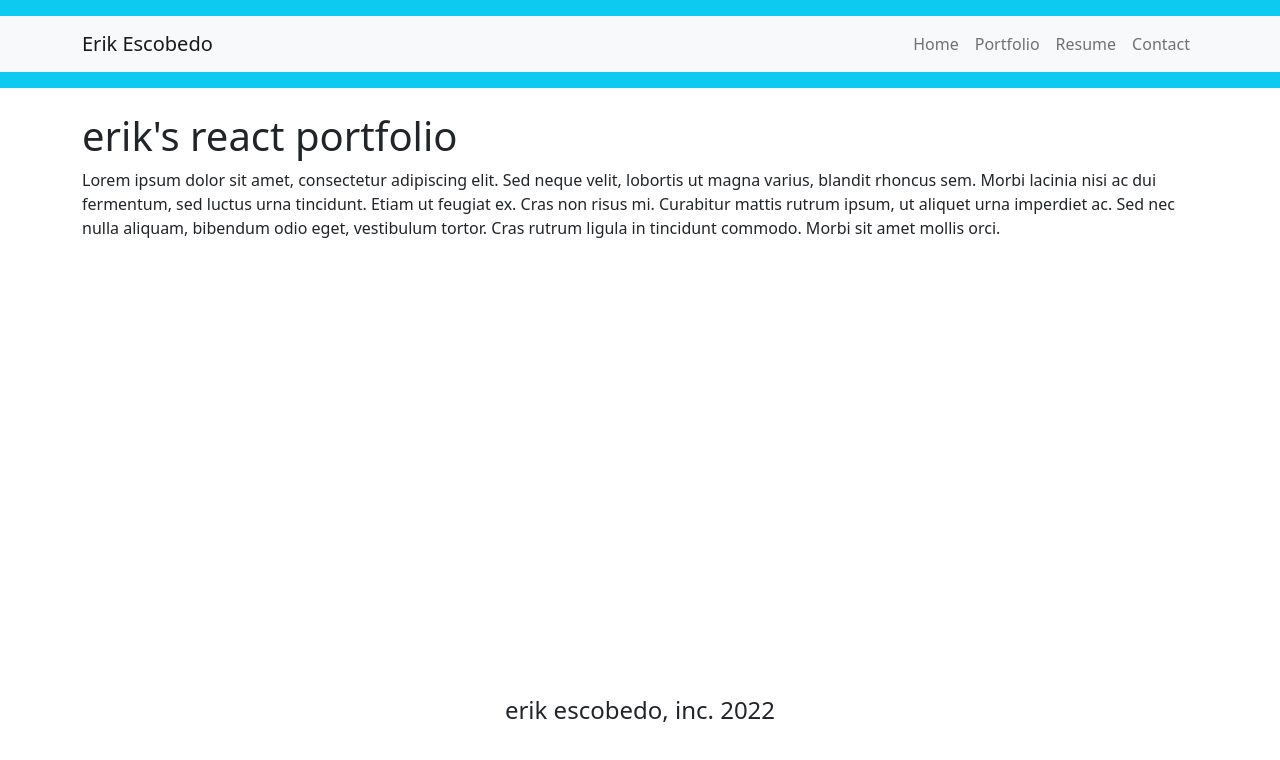
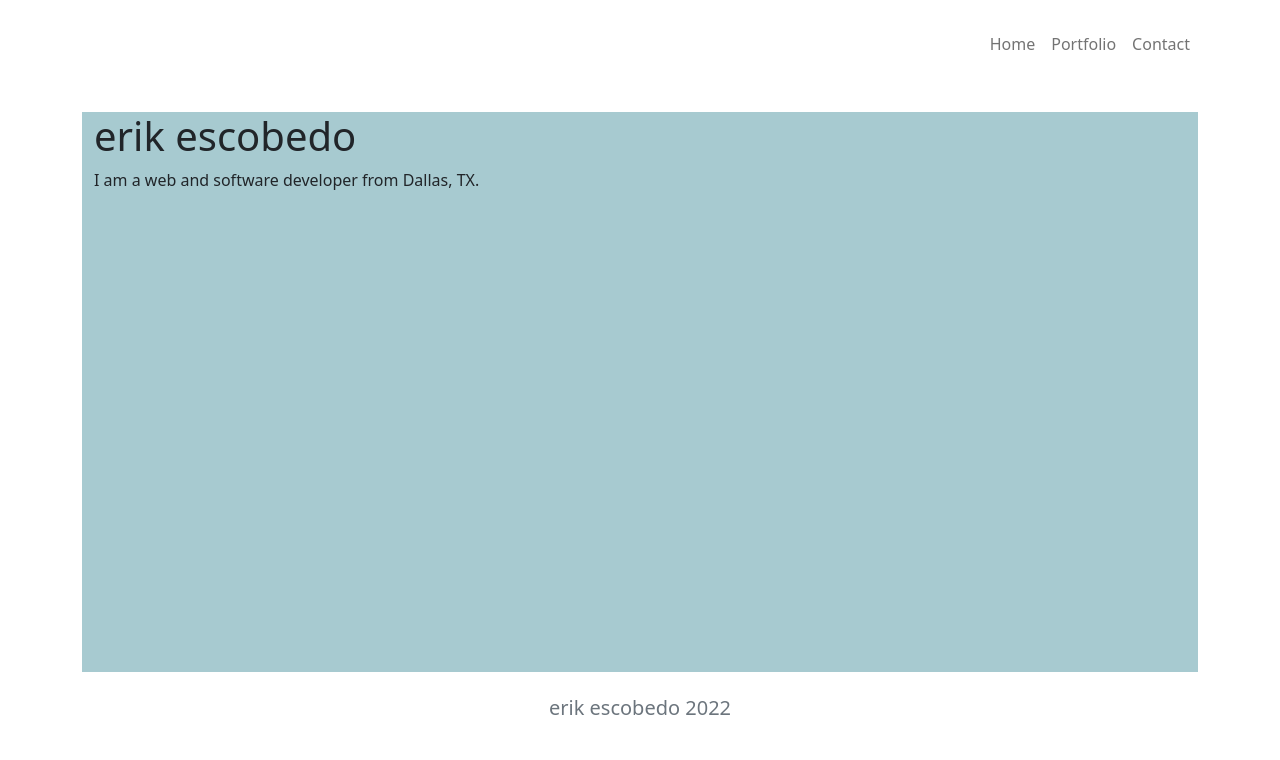
Before and after one commit to erikscbd/ReactPortfolio, a React (Create React App) app: page / in a window 1280 px wide. Shown: the top 760 px of the page. Built offline with nearby package versions, Linux system fonts and the light colour scheme.

Commit message:
components updated

```diff
--- a/src/App.css
+++ b/src/App.css
@@ -7,7 +7,7 @@ main{
   width: 100%;
   height: 100%;
   object-fit: cover;
-  opacity: 0.5;
+  opacity: 0.3;
 }
 
 #contact{
@@ -18,3 +18,7 @@ main{
   max-width: 70vw;
 
 }
+
+#home {
+  background: #a7cad0;
+}
--- a/src/components/Contact.js
+++ b/src/components/Contact.js
@@ -15,28 +15,26 @@ function Contact() {
         <img
           className="img-contact"
           src={process.env.PUBLIC_URL+"/images/GitHub-logo.png"}
-          alt="First slide"
+          alt="GitHub slide"
         />
         <Carousel.Caption>
-          <h3>GitHub Profile</h3>
           <p> <a href="https://github.com/erikscbd">Check my Profile</a></p>
         </Carousel.Caption>
       </Carousel.Item>
       <Carousel.Item>
         <img
-          className="d-block w-100"
-          src={process.env.PUBLIC_URL+"/images/GitHub-logo.png"}
-          alt="Second slide"
+          className="img-contact"
+          src={process.env.PUBLIC_URL+"/images/linkedin-logo.png"}
+          alt="Linkedin slide"
         />
 
         <Carousel.Caption>
-          <h3>Second slide label</h3>
-          <p>Lorem ipsum dolor sit amet, consectetur adipiscing elit.</p>
+          <p> <a href="https://www.linkedin.com/in/erik-escobedo/">Check my Profile</a></p>
         </Carousel.Caption>
       </Carousel.Item>
-      <Carousel.Item>
+      {/* <Carousel.Item>
         <img
-          className="d-block w-100"
+          className="img-contact"
           src={process.env.PUBLIC_URL+"/images/GitHub-logo.png"}
           alt="Third slide"
         />
@@ -47,7 +45,7 @@ function Contact() {
             Praesent commodo cursus magna, vel scelerisque nisl consectetur.
           </p>
         </Carousel.Caption>
-      </Carousel.Item>
+      </Carousel.Item> */}
     </Carousel>
     </main>
   );
--- a/src/components/Footer.js
+++ b/src/components/Footer.js
@@ -2,9 +2,9 @@ import React from "react";
 
 const Footer = () => {
   return (
-    <footer className="w-100 mt-auto text-dark p-4">
-      <div className="container text-center mb-5">
-        <h4>erik escobedo, inc. 2022</h4>
+    <footer className="w-100 mt-auto text-muted p-4">
+      <div className="container text-center sticky-bottom">
+        <h5>erik escobedo 2022</h5>
       </div>
     </footer>
   );
--- a/src/components/Header.js
+++ b/src/components/Header.js
@@ -6,15 +6,15 @@ import Navbar from 'react-bootstrap/Navbar';
 
 function Header({handlePageChange}) {
   return (
-    <header className='bg-info text-dark mb-4 py-3 display-flex align-center'>
+    <header className=' text-dark mb-4 py-3 display-flex align-center'>
 
-      <Navbar bg="light" variant="light">
+      <Navbar bg="" variant="light">
         <Container>
-          <Navbar.Brand href="#home">Erik Escobedo</Navbar.Brand>
+          <Navbar.Brand href="#home"></Navbar.Brand>
           <Nav className="ml-auto">
             <Nav.Link   onClick={() => handlePageChange('Home')} href="#home">Home</Nav.Link>
             <Nav.Link   onClick={() => handlePageChange('Portfolio')} href="#portfolio">Portfolio</Nav.Link>
-            <Nav.Link   onClick={() => handlePageChange('Resume')} href="#resume">Resume</Nav.Link>
+            {/* <Nav.Link   onClick={() => handlePageChange('Resume')} href="#resume">Resume</Nav.Link> */}
             <Nav.Link   onClick={() => handlePageChange('Contact')} href="#contact">Contact</Nav.Link>
 
           </Nav>
--- a/src/components/Home.js
+++ b/src/components/Home.js
@@ -5,15 +5,10 @@ import React from "react";
 
 export default function Home() {
   return (
-    <main id="home">
-      <h1>erik's react portfolio</h1>
+    <main id="home" className="container">
+      <h1>erik escobedo</h1>
       <p>
-        Lorem ipsum dolor sit amet, consectetur adipiscing elit. Sed neque
-        velit, lobortis ut magna varius, blandit rhoncus sem. Morbi lacinia nisi
-        ac dui fermentum, sed luctus urna tincidunt. Etiam ut feugiat ex. Cras
-        non risus mi. Curabitur mattis rutrum ipsum, ut aliquet urna imperdiet
-        ac. Sed nec nulla aliquam, bibendum odio eget, vestibulum tortor. Cras
-        rutrum ligula in tincidunt commodo. Morbi sit amet mollis orci.
+       I am a web and software developer from Dallas, TX.
       </p>
       {/* <div className="Container fluid">
         <section className="cards container">
--- a/src/pages/MainPage.js
+++ b/src/pages/MainPage.js
@@ -4,7 +4,7 @@ import Header from "../components/Header";
 import Home from "../components/Home";
 import Footer from "../components/Footer";
 import Portfolio from "../components/Portfolio";
-import Resume from "../components/Resume";
+// import Resume from "../components/Resume";
 import Contact from '../components/Contact';
 
 
@@ -19,9 +19,9 @@ export default function Container() {
     if (currentPage === 'Portfolio') {
       return <Portfolio />;
     }
-    if (currentPage === 'Resume') {
-      return <Resume />;
-    }
+    // if (currentPage === 'Resume') {
+    //   return <Resume />;
+    // }
     if (currentPage === 'Contact') {
       return <Contact />;
     }
```
Also changed, not shown: public/Images/linkedin-logo.png (added).
